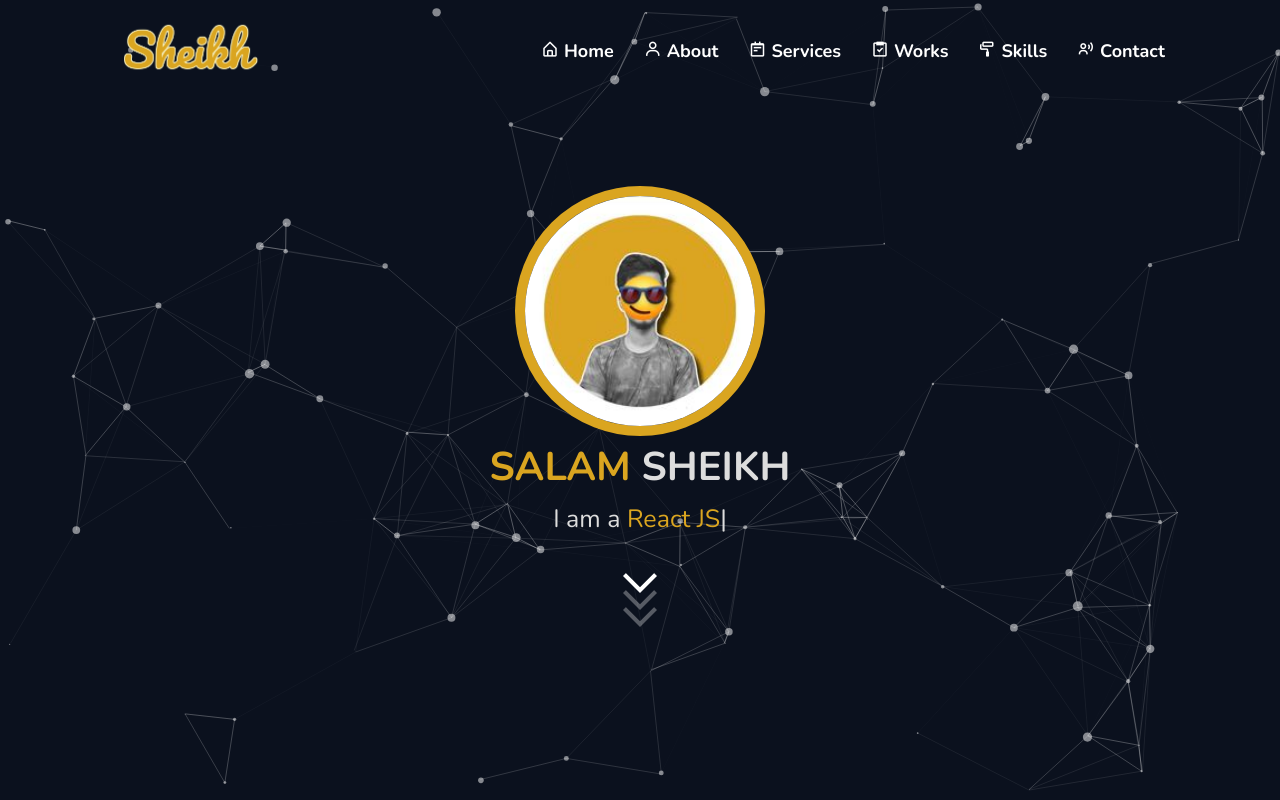
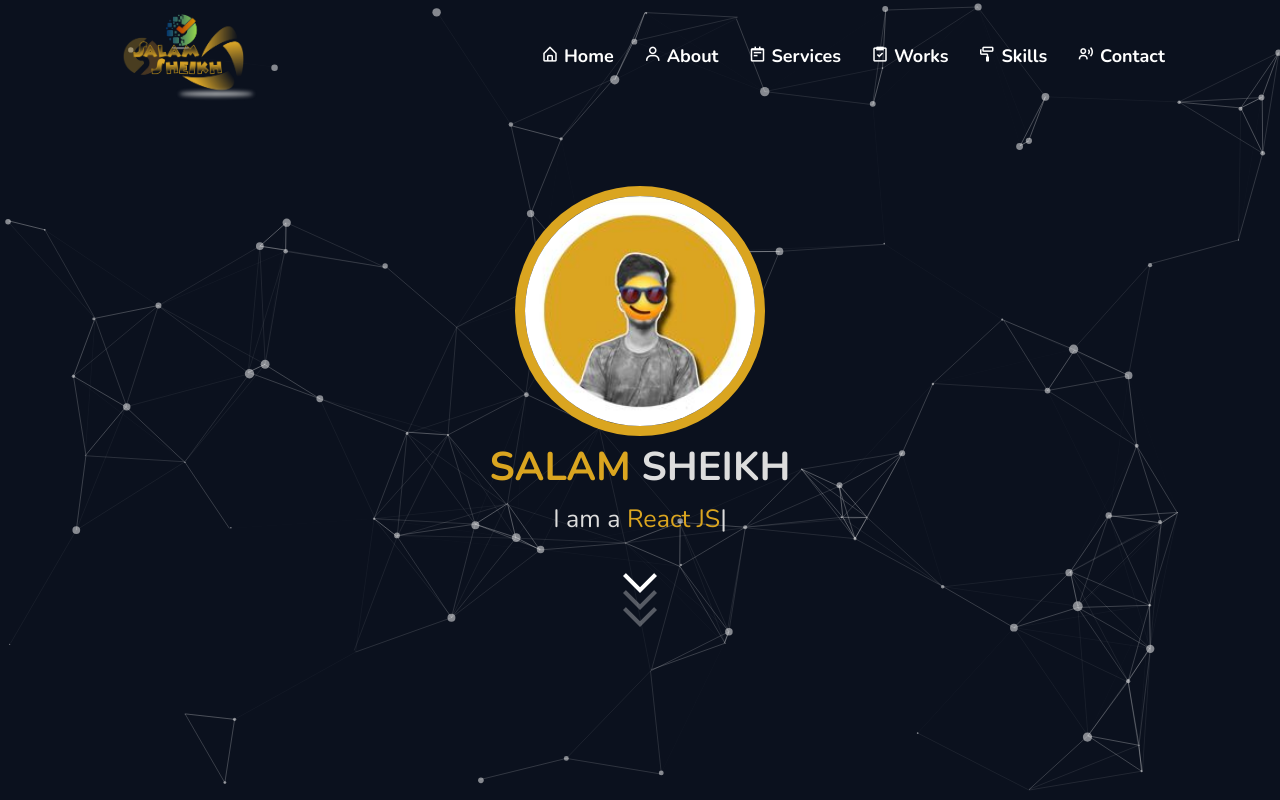
Before and after one commit to Dev-SalamSheikh/Dev-SalamSheikh.github.io, a plain HTML site: page index.html in a window 1280 px wide. Shown: the top 800 px of the page. Drawn offline with nearby package versions, Linux system fonts and the light colour scheme; animation ran at ten frames a second.

Commit message:
logo added

```diff
--- a/index.html
+++ b/index.html
@@ -49,7 +49,7 @@
     <header>
       <nav id="navbar" class="navbar">
         <a href="#" class="nav-branding"
-          ><img src="images/logo3.png" alt="site-logo"
+          ><img src="images/Salam Logo PNG.png" alt="site-logo"
         /></a>
         <ul class="nav-menu">
           <li class="nav-item">
```
Also changed, not shown: images/Salam Logo PNG.png (added).
